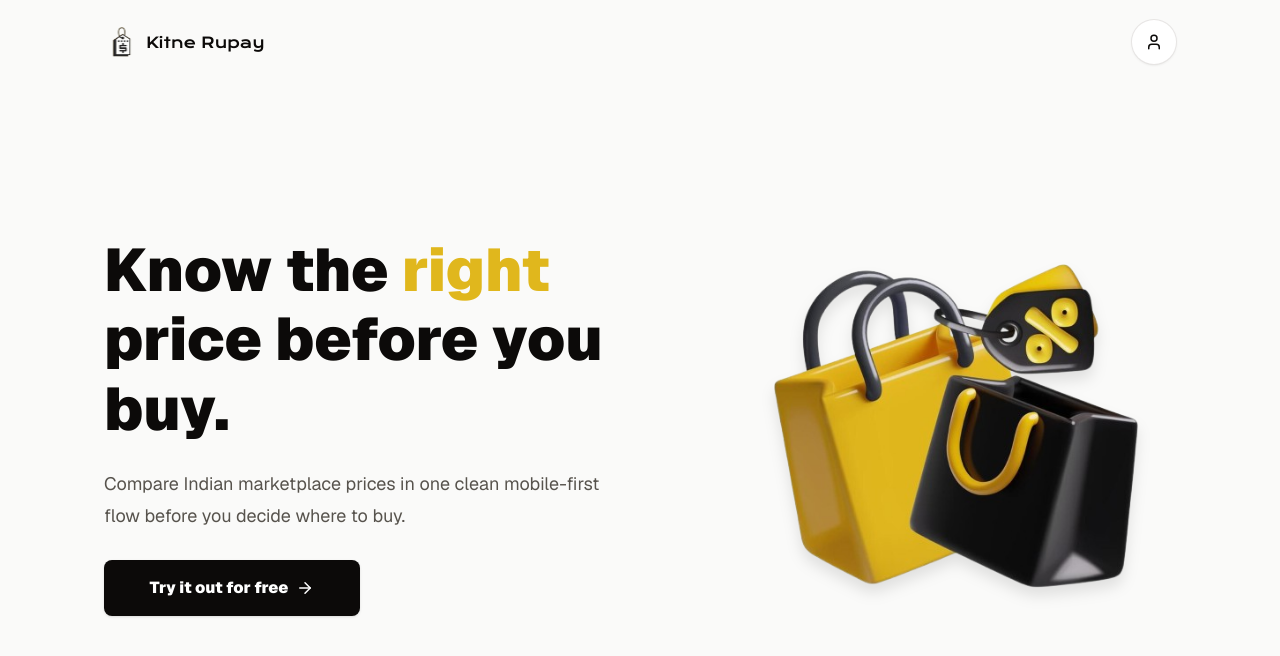
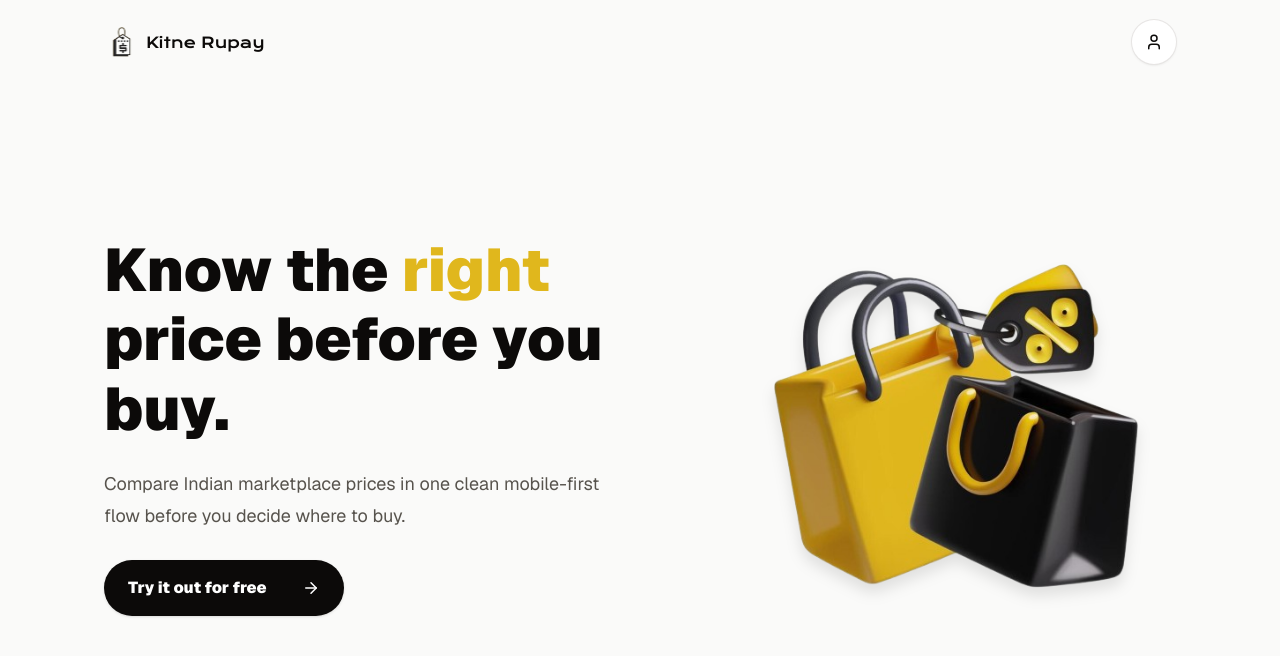
Before and after one commit to farzeenilyaszargar/Itemio, a Next.js app: page / in a window 1280 px wide. Shown: the top 656 px of the page. Built offline with nearby package versions, Linux system fonts and the light colour scheme.

Commit message:
Refine hero CTA shape

```diff
--- a/src/app/page.tsx
+++ b/src/app/page.tsx
@@ -38,7 +38,7 @@ export default function Home() {
 
             <Link
               href="/discover"
-              className="mt-1 flex h-14 w-full max-w-xs items-center justify-center gap-2 rounded-[8px] bg-stone-950 px-5 text-base font-black text-white shadow-sm md:w-auto md:min-w-64"
+              className="mt-1 flex h-14 w-full max-w-[260px] items-center justify-between gap-3 rounded-full bg-stone-950 px-6 text-left text-base font-black text-white shadow-sm md:w-60"
             >
               Try it out for free
               <ArrowRight aria-hidden="true" size={18} />
```
